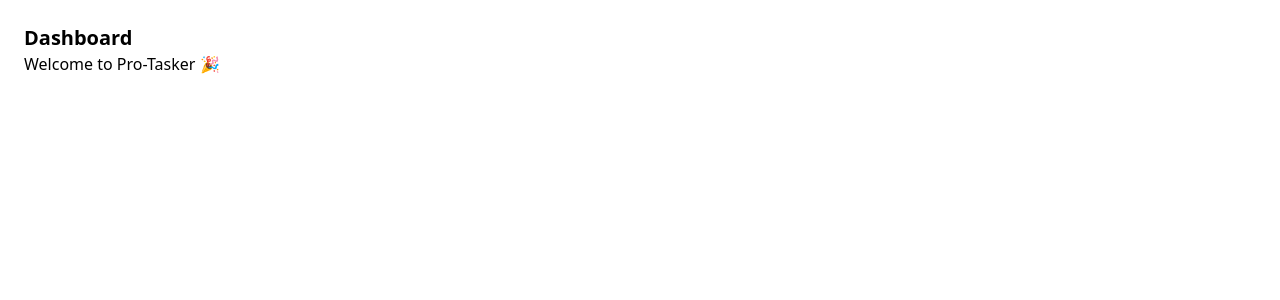
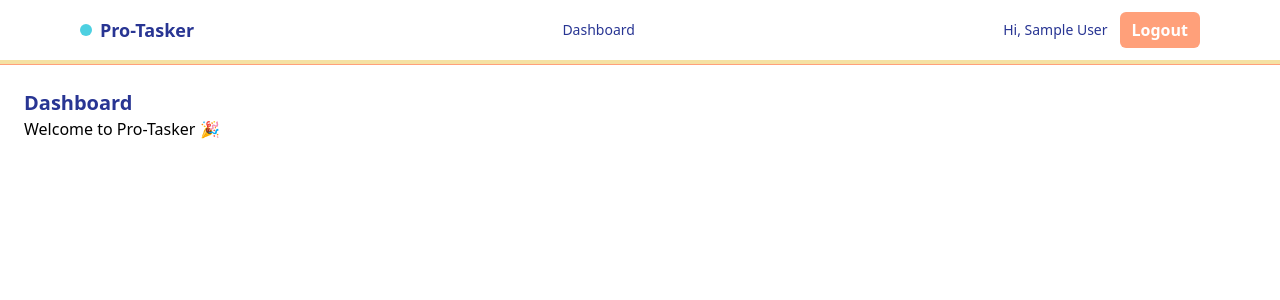
Before and after one commit to khadijaAmzoug/pro-tasker, a React (Vite) app in the folder Tasker-frontend/: page /dashboard in a window 1280 px wide. Shown: the top 300 px of the page. Built offline with nearby package versions, Linux system fonts and the light colour scheme; no server answers; sample sign-in values are in the browser's storage.

Commit message:
add  Dashboard page

```diff
--- a/Tasker-frontend/src/App.jsx
+++ b/Tasker-frontend/src/App.jsx
@@ -1,38 +1,23 @@
 import { BrowserRouter, Routes, Route, Navigate } from "react-router-dom";
-import { AuthProvider } from "./context/AuthContext"; // wrap the app
+import { AuthProvider } from "./context/AuthContext";
 import ProtectedRoute from "./routes/ProtectedRoute";
 import Login from "./pages/Login";
-import Register from "./pages/Register"; // ← NEW
-
-// Simple dashboard placeholder
-function Dashboard() {
-  return (
-    <div className="p-6">
-      <h2 className="text-xl font-bold">Dashboard</h2>
-      <p>Welcome to Pro-Tasker 🎉</p>
-    </div>
-  );
-}
+import Register from "./pages/Register";
+import Dashboard from "./pages/Dashboard";
 
 export default function App() {
   return (
     <BrowserRouter>
       <AuthProvider>
         <Routes>
-          {/* Redirect root to /login (adjust as you like) */}
           <Route path="/" element={<Navigate to="/login" replace />} />
+          <Route path="/login" element={<Login />} />
+          <Route path="/register" element={<Register />} />
 
-          {/* Public routes */}
-          <Route path="/login" element={<Login />} />
-          <Route path="/register" element={<Register />} /> {/* ← NEW */}
-
-          {/* Protected routes */}
           <Route element={<ProtectedRoute />}>
             <Route path="/dashboard" element={<Dashboard />} />
-            {/* later: /projects, /projects/:id, etc. */}
           </Route>
 
-          {/* Fallback */}
           <Route path="*" element={<div className="p-6">Not Found</div>} />
         </Routes>
       </AuthProvider>
--- a/Tasker-frontend/src/components/Navbar.jsx
+++ b/Tasker-frontend/src/components/Navbar.jsx
@@ -1,9 +1,67 @@
-function Navbar() {
+import { Link, useNavigate } from "react-router-dom";
+import { useAuth } from "../context/AuthContext";
+
+
+export default function Navbar() {
+  const { user, isAuthenticated, logout } = useAuth();
+  const navigate = useNavigate();
+
+  const handleLogout = () => {
+    logout();            // clear token/user (AuthContext)
+    navigate("/login");  // go back to login
+  };
+
   return (
-    <nav className="bg-white shadow p-4">
-      <div className="text-xl font-bold text-blue-600">Pro-Tasker</div>
-    </nav>
-  )
+    <header className="w-full bg-white border-b border-[#FFA07A]">
+      <nav className="max-w-6xl mx-auto px-4 py-3 flex items-center justify-between">
+        {/* Brand */}
+        <Link to="/dashboard" className="flex items-center gap-2">
+          <span className="inline-block h-3 w-3 rounded-full bg-[#4DD0E1]" />
+          <h1 className="text-lg font-bold text-[#283593]">Pro-Tasker</h1>
+        </Link>
+
+        {/* Links (add more as needed) */}
+        <div className="flex items-center gap-4">
+          <Link
+            to="/dashboard"
+            className="text-sm text-[#283593] hover:underline decoration-[#4DD0E1]"
+          >
+            Dashboard
+          </Link>
+          {/* Example future links:
+          <Link to="/projects" className="text-sm text-[#283593] hover:underline decoration-[#4DD0E1]">
+            Projects
+          </Link>
+          */}
+        </div>
+
+        {/* Right side: user + logout */}
+        <div className="flex items-center gap-3">
+          {isAuthenticated && (
+            <span className="text-sm text-[#283593]">
+              {user?.name ? `Hi, ${user.name}` : "Logged in"}
+            </span>
+          )}
+          {isAuthenticated ? (
+            <button
+              onClick={handleLogout}
+              className="px-3 py-1.5 rounded-md text-white font-semibold bg-[#FFA07A] hover:bg-[#FF8C5A] transition-colors"
+            >
+              Logout
+            </button>
+          ) : (
+            <Link
+              to="/login"
+              className="px-3 py-1.5 rounded-md text-white font-semibold bg-[#4DD0E1] hover:opacity-90 transition-opacity"
+            >
+              Login
+            </Link>
+          )}
+        </div>
+      </nav>
+
+      {/* Optional subtle strip using Soft Sand */}
+      <div className="h-1 w-full bg-[#F5E1A4]" />
+    </header>
+  );
 }
-
-export default Navbar
--- /dev/null
+++ b/Tasker-frontend/src/pages/Dashboard.jsx
@@ -0,0 +1,13 @@
+import Navbar from "../components/Navbar";
+
+export default function Dashboard() {
+  return (
+    <>
+      <Navbar />
+      <div className="p-6">
+        <h2 className="text-xl font-bold text-[#283593]">Dashboard</h2>
+        <p>Welcome to Pro-Tasker 🎉</p>
+      </div>
+    </>
+  );
+}
```
